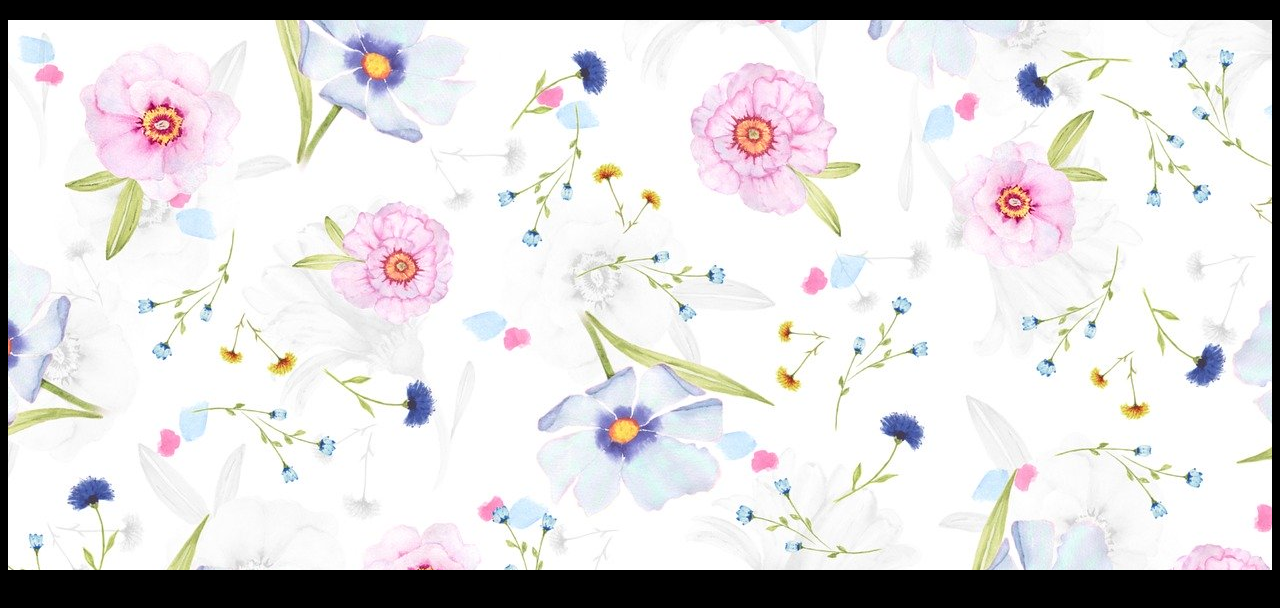
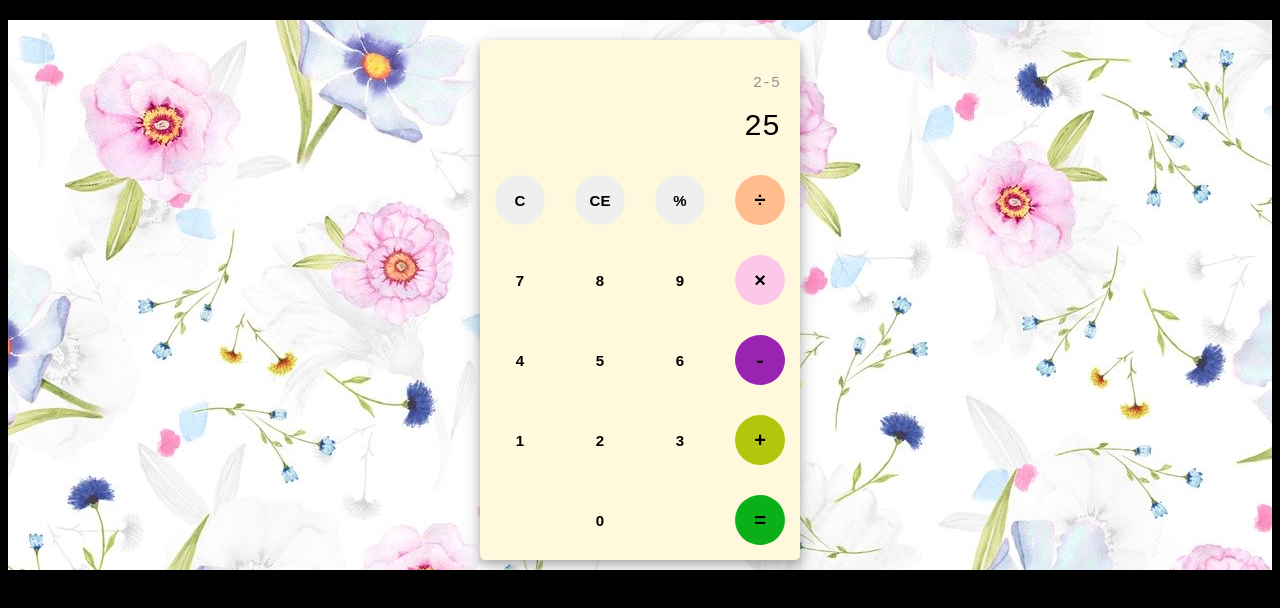
Before and after one commit to Jansan/Calculator, a plain HTML site: page index.html in a window 1280 px wide. Drawn offline with Linux system fonts and the light colour scheme.

Commit message:
calculator style finished

```diff
--- a/index.html
+++ b/index.html
@@ -10,7 +10,38 @@
 
 <body>
     <div id="container">
-
+        <div id="calculator">
+            <div id="result">
+                <div id="history">
+                    <p id="history-value">2-5</p>
+                </div>
+                <div id="output">
+                    <p id="output-value">25</p>
+                </div>
+            </div>
+            <div id="keyboard">
+                <button class="operator" id="clear">C</button>
+                <button class="operator" id="backspace">CE</button>
+                <button class="operator" id="%">%</button>
+                <button class="operator" id="/">&#247</button>
+                <button class="number" id="7">7</button>
+                <button class="number" id="8">8</button>
+                <button class="number" id="9">9</button>
+                <button class="operator" id="*">&times</button>
+                <button class="number" id="4">4</button>
+                <button class="number" id="5">5</button>
+                <button class="number" id="6">6</button>
+                <button class="operator" id="-">-</button>
+                <button class="number" id="1">1</button>
+                <button class="number" id="2">2</button>
+                <button class="number" id="3">3</button>
+                <button class="operator" id="+">+</button>
+                <button class="empty" id="empty"></button>
+                <button class="number" id="0">0</button>
+                <button class="empty" id="empty"></button>
+                <button class="operator" id="=">=</button>
+            </div>
+        </div>
     </div>
     <script src="script.js"></script>
 </body>
--- a/style.css
+++ b/style.css
@@ -8,3 +8,75 @@ body{
     background-image: url(calculator.jpg);
     margin: 20px auto;
 }
+#calculator{
+    width: 320px;
+    height: 520px;
+    background-color: cornsilk;
+    margin: 0 auto;
+    top: 20px;
+    position: relative;
+    border-radius: 5px;
+    box-shadow: 0 4px 8px 0 rgba(0, 0, 0, 0.2), 0 6px 20px 0 rgba(0, 0, 0, 0.19);
+}
+#result{
+   height: 120px;
+}
+#history{
+    text-align: right;
+    height: 20px;
+    margin: 0 20px;
+    padding-top: 20px;
+    font-size: 15px;
+    color: #919191;
+}
+#output{
+    text-align: right;
+    height: 60px;
+    margin: 10px 20px;
+    font-size: 30px;
+}
+#keyboard{
+    height: 400px;
+}
+.operator, .number, .empty{
+    width: 50px;
+    height: 50px;
+    margin: 15px;
+    float: left;
+    border-radius: 50%;
+    border-width: 0;
+    font-weight: bold;
+    font-size: 15px;
+}
+.number, .empty{
+    background-color: cornsilk;
+}
+.number, .operator{
+    cursor: pointer;
+}
+.operator:active, .number:active{
+    font-size: 13px;
+}
+.operator:focus, .number:focus, .empty:focus{
+    outline: 0;
+}
+button:nth-child(4){
+    font-size: 20px;
+    background-color: #FFBD8D;
+}
+button:nth-child(8){
+    font-size: 20px;
+    background-color: #FDC7E7;
+}
+button:nth-child(12){
+    font-size: 20px;
+    background-color: rgb(154, 36, 177);
+}
+button:nth-child(16){
+    font-size: 20px;
+    background-color: rgb(179, 197, 13);
+}
+button:nth-child(20){
+    font-size: 20px;
+    background-color: rgb(11, 175, 25);
+}
```
